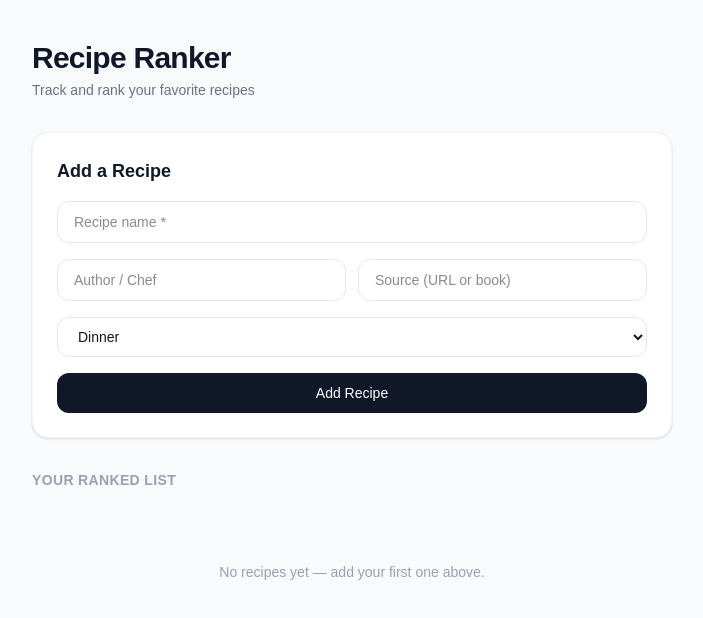
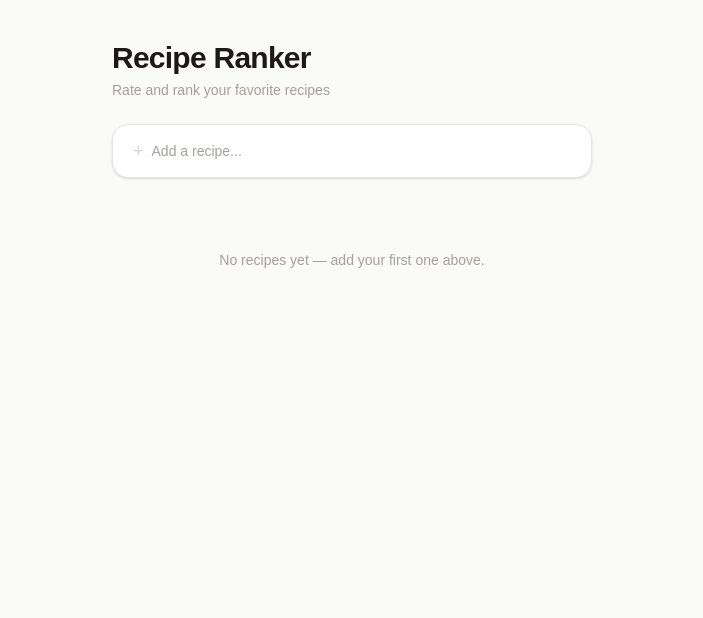
Before and after one commit to jisaacman/recipe-ranker, a Next.js app: page / in a window 1280 px wide. Shown: the top 618 px of the page, without its empty margins (288-991 px from the left). Built offline with nearby package versions, Linux system fonts and the light colour scheme.

Commit message:
UI refresh, ties, category filter

```diff
--- a/app/page.tsx
+++ b/app/page.tsx
@@ -11,46 +11,71 @@ export default function Home() {
   const { recipes, addRecipe, deleteRecipe, getTieredRecipes, mounted } =
     useRecipes();
 
-  const { state, start, chooseTier, pick, cancel, currentComparison, comparisonsLeft } =
+  const { state, start, chooseTier, pick, pickTie, cancel, currentComparison, comparisonsLeft } =
     useRankingFlow(
-      (pending: PendingRecipe, tier: "liked" | "disliked", position: number) => {
-        addRecipe({ ...pending, tier }, position);
+      (pending: PendingRecipe, tier: "liked" | "disliked", position: number, tieWithId?: string) => {
+        addRecipe({ ...pending, tier }, position, tieWithId);
       }
     );
 
+  const likedCount = recipes.filter((r) => r.tier === "liked").length;
+  const dislikedCount = recipes.filter((r) => r.tier === "disliked").length;
+  const avgRating =
+    recipes.length > 0
+      ? (recipes.reduce((s, r) => s + r.rating, 0) / recipes.length).toFixed(1)
+      : null;
+
   return (
-    <main className="min-h-screen bg-gray-50">
-      <div className="max-w-2xl mx-auto px-4 py-10">
-        <header className="mb-8">
-          <h1 className="text-3xl font-bold tracking-tight text-gray-900">
+    <main className="min-h-screen bg-stone-50">
+      <div className="max-w-lg mx-auto px-4 py-10">
+
+        {/* Header */}
+        <header className="mb-6">
+          <h1 className="text-3xl font-bold tracking-tight text-stone-900">
             Recipe Ranker
           </h1>
-          <p className="text-sm text-gray-500 mt-1">
-            Track and rank your favorite recipes
+          <p className="text-sm text-stone-400 mt-1">
+            Rate and rank your favorite recipes
           </p>
         </header>
 
-        <RecipeForm onSubmit={start} />
+        {/* Stats bar */}
+        {mounted && recipes.length > 0 && (
+          <div className="flex items-center bg-white border border-stone-100 rounded-2xl mb-6 divide-x divide-stone-100 shadow-sm">
+            <div className="flex-1 text-center py-3">
+              <p className="text-xl font-bold text-emerald-500">{likedCount}</p>
+              <p className="text-xs text-stone-400 mt-0.5">Liked</p>
+            </div>
+            <div className="flex-1 text-center py-3">
+              <p className="text-xl font-bold text-rose-400">{dislikedCount}</p>
+              <p className="text-xs text-stone-400 mt-0.5">Disliked</p>
+            </div>
+            <div className="flex-1 text-center py-3">
+              <p className="text-xl font-bold text-stone-700">{avgRating}</p>
+              <p className="text-xs text-stone-400 mt-0.5">Avg score</p>
+            </div>
+          </div>
+        )}
 
+        {/* Add recipe */}
+        <div className="mb-6">
+          <RecipeForm onSubmit={start} />
+        </div>
+
+        {/* Ranked list */}
         {mounted && (
-          <section className="mt-8">
-            <h2 className="text-sm font-semibold text-gray-400 uppercase tracking-wide mb-4">
-              {recipes.length > 0
-                ? `${recipes.length} recipe${recipes.length === 1 ? "" : "s"} · sorted by rating`
-                : "Your ranked list"}
-            </h2>
-            <RecipeList recipes={recipes} onDelete={deleteRecipe} />
-          </section>
+          <RecipeList recipes={recipes} onDelete={deleteRecipe} />
         )}
       </div>
 
-      {/* Ranking flow renders as a fixed overlay outside the scroll area */}
+      {/* Ranking flow overlay */}
       <RankingFlow
         state={state}
         currentComparison={currentComparison}
         comparisonsLeft={comparisonsLeft}
         onChooseTier={(tier) => chooseTier(tier, getTieredRecipes(tier))}
         onPick={pick}
+        onPickTie={pickTie}
         onCancel={cancel}
       />
     </main>
--- a/components/RecipeForm.tsx
+++ b/components/RecipeForm.tsx
@@ -7,7 +7,7 @@ const EMPTY: PendingRecipe = {
   name: "",
   author: "",
   source: "",
-  category: "Dinner",
+  category: "Lunch/Dinner",
 };
 
 interface Props {
@@ -16,6 +16,7 @@ interface Props {
 
 export default function RecipeForm({ onSubmit }: Props) {
   const [form, setForm] = useState<PendingRecipe>(EMPTY);
+  const [open, setOpen] = useState(false);
 
   const handleChange =
     (key: keyof PendingRecipe) =>
@@ -28,42 +29,65 @@ export default function RecipeForm({ onSubmit }: Props) {
     if (!form.name.trim()) return;
     onSubmit({ ...form, name: form.name.trim() });
     setForm(EMPTY);
+    setOpen(false);
   };
+
+  if (!open) {
+    return (
+      <button
+        onClick={() => setOpen(true)}
+        className="w-full bg-white border border-stone-200 rounded-2xl px-5 py-4 text-left text-stone-400 text-sm shadow-sm hover:border-stone-300 transition-colors flex items-center gap-2"
+      >
+        <span className="text-lg leading-none text-stone-300">+</span>
+        Add a recipe...
+      </button>
+    );
+  }
 
   return (
     <form
       onSubmit={handleSubmit}
-      className="bg-white rounded-2xl shadow-sm border border-gray-100 p-6 space-y-4"
+      className="bg-white rounded-2xl border border-stone-200 shadow-sm p-5 space-y-3"
     >
-      <h2 className="text-lg font-semibold text-gray-900">Add a Recipe</h2>
+      <div className="flex items-center justify-between mb-1">
+        <h2 className="text-base font-semibold text-stone-900">Add a recipe</h2>
+        <button
+          type="button"
+          onClick={() => setOpen(false)}
+          className="text-stone-300 hover:text-stone-500 text-xl leading-none"
+        >
+          ×
+        </button>
+      </div>
 
       <input
         required
+        autoFocus
         placeholder="Recipe name *"
         value={form.name}
         onChange={handleChange("name")}
-        className="w-full border border-gray-200 rounded-xl px-4 py-2.5 text-sm focus:outline-none focus:ring-2 focus:ring-black/10"
+        className="w-full border border-stone-200 rounded-xl px-4 py-2.5 text-sm focus:outline-none focus:ring-2 focus:ring-stone-200 placeholder:text-stone-300"
       />
 
-      <div className="grid grid-cols-2 gap-3">
+      <div className="grid grid-cols-2 gap-2">
         <input
           placeholder="Author / Chef"
           value={form.author}
           onChange={handleChange("author")}
-          className="border border-gray-200 rounded-xl px-4 py-2.5 text-sm focus:outline-none focus:ring-2 focus:ring-black/10"
+          className="border border-stone-200 rounded-xl px-4 py-2.5 text-sm focus:outline-none focus:ring-2 focus:ring-stone-200 placeholder:text-stone-300"
         />
         <input
-          placeholder="Source (URL or book)"
+          placeholder="Source or book"
           value={form.source}
           onChange={handleChange("source")}
-          className="border border-gray-200 rounded-xl px-4 py-2.5 text-sm focus:outline-none focus:ring-2 focus:ring-black/10"
+          className="border border-stone-200 rounded-xl px-4 py-2.5 text-sm focus:outline-none focus:ring-2 focus:ring-stone-200 placeholder:text-stone-300"
         />
       </div>
 
       <select
         value={form.category}
         onChange={handleChange("category")}
-        className="w-full border border-gray-200 rounded-xl px-4 py-2.5 text-sm focus:outline-none focus:ring-2 focus:ring-black/10 bg-white"
+        className="w-full border border-stone-200 rounded-xl px-4 py-2.5 text-sm focus:outline-none focus:ring-2 focus:ring-stone-200 bg-white text-stone-700"
       >
         {CATEGORIES.map((c) => (
           <option key={c} value={c}>
@@ -74,7 +98,7 @@ export default function RecipeForm({ onSubmit }: Props) {
 
       <button
         type="submit"
-        className="w-full bg-gray-900 text-white rounded-xl py-2.5 text-sm font-medium hover:bg-gray-700 transition-colors"
+        className="w-full bg-stone-900 text-white rounded-xl py-2.5 text-sm font-medium hover:bg-stone-700 transition-colors"
       >
         Add Recipe
       </button>
--- a/components/RecipeList.tsx
+++ b/components/RecipeList.tsx
@@ -1,4 +1,7 @@
-import { Recipe } from "@/types/recipe";
+"use client";
+
+import { useState } from "react";
+import { Recipe, CATEGORIES } from "@/types/recipe";
 import RecipeCard from "@/components/RecipeCard";
 
 interface Props {
@@ -6,18 +9,67 @@ interface Props {
   onDelete: (id: string) => void;
 }
 
+const ALL = "All";
+const TABS = [ALL, ...CATEGORIES] as const;
+type Tab = (typeof TABS)[number];
+
 export default function RecipeList({ recipes, onDelete }: Props) {
-  if (recipes.length === 0) {
-    return (
-      <div className="text-center py-14 text-gray-400">
-        <p className="text-sm">No recipes yet — add your first one above.</p>
-      </div>
-    );
-  }
+  const [filter, setFilter] = useState<Tab>(ALL);
+
+  const filtered =
+    filter === ALL ? recipes : recipes.filter((r) => r.category === filter);
+
+  const countFor = (tab: Tab) =>
+    tab === ALL
+      ? recipes.length
+      : recipes.filter((r) => r.category === tab).length;
 
   return (
-    <ul className="space-y-3">
-      {recipes.map((recipe, index) => (
+    <div className="space-y-4">
+      {/* Category pill tabs */}
+      {recipes.length > 0 && (
+        <div className="flex gap-2 overflow-x-auto pb-1 scrollbar-hide">
+          {TABS.map((tab) => {
+            const count = countFor(tab);
+            const active = filter === tab;
+            return (
+              <button
+                key={tab}
+                onClick={() => setFilter(tab)}
+                className={`flex-shrink-0 flex items-center gap-1.5 px-3 py-1.5 rounded-full text-xs font-medium transition-colors ${
+                  active
+                    ? "bg-stone-900 text-white"
+                    : "bg-white border border-stone-200 text-stone-500 hover:border-stone-300"
+                }`}
+              >
+                {tab}
+                {count > 0 && (
+                  <span
+                    className={`text-xs rounded-full px-1.5 py-0.5 ${
+                      active ? "bg-white/20 text-white" : "bg-stone-100 text-stone-400"
+                    }`}
+                  >
+                    {count}
+                  </span>
+                )}
+              </button>
+            );
+          })}
+        </div>
+      )}
+
+      {/* Recipe cards */}
+      {filtered.length === 0 ? (
+        <div className="text-center py-12 text-stone-400">
+          <p className="text-sm">
+            {recipes.length === 0
+              ? "No recipes yet — add your first one above."
+              : `No ${filter} recipes yet.`}
+          </p>
+        </div>
+      ) : (
+        <ul className="space-y-2">
+          {filtered.map((recipe, index) => (
             <li key={recipe.id}>
               <RecipeCard
                 recipe={recipe}
@@ -27,5 +79,7 @@ export default function RecipeList({ recipes, onDelete }: Props) {
             </li>
           ))}
         </ul>
+      )}
+    </div>
   );
 }
--- a/hooks/useRankingFlow.ts
+++ b/hooks/useRankingFlow.ts
@@ -12,31 +12,29 @@ export type RankingState =
       tier: "liked" | "disliked";
       lo: number;
       hi: number;
-      tieredRecipes: Recipe[]; // snapshot of the tier at the moment ranking began
+      tieredRecipes: Recipe[];
     };
 
 export function useRankingFlow(
   onComplete: (
     pending: PendingRecipe,
     tier: "liked" | "disliked",
-    position: number
+    position: number,
+    tieWithId?: string
   ) => void
 ) {
   const [state, setState] = useState<RankingState>({ phase: "idle" });
 
-  // Called when the form is submitted
   const start = (pending: PendingRecipe) =>
     setState({ phase: "choosing-tier", pending });
 
-  // Called when the user picks liked/disliked
   const chooseTier = (
     tier: "liked" | "disliked",
-    tieredRecipes: Recipe[] // current sorted recipes in that tier
+    tieredRecipes: Recipe[]
   ) => {
     if (state.phase !== "choosing-tier") return;
 
     if (tieredRecipes.length === 0) {
-      // No comparisons needed — first recipe in this tier
       onComplete(state.pending, tier, 0);
       setState({ phase: "idle" });
       return;
@@ -52,7 +50,6 @@ export function useRankingFlow(
     });
   };
 
-  // Called when the user picks "this new recipe" or "the existing one"
   const pick = (preferNew: boolean) => {
     if (state.phase !== "comparing") return;
     const { lo, hi, tieredRecipes, pending, tier } = state;
@@ -69,19 +66,26 @@ export function useRankingFlow(
     }
   };
 
+  // User declares a tie with the current comparison recipe
+  const pickTie = () => {
+    if (state.phase !== "comparing") return;
+    const { lo, hi, tieredRecipes, pending, tier } = state;
+    const mid = Math.floor((lo + hi) / 2);
+    onComplete(pending, tier, mid, tieredRecipes[mid].id);
+    setState({ phase: "idle" });
+  };
+
   const cancel = () => setState({ phase: "idle" });
 
-  // The recipe the new one is being compared against right now
   const currentComparison =
     state.phase === "comparing"
       ? state.tieredRecipes[Math.floor((state.lo + state.hi) / 2)]
       : null;
 
-  // Upper bound on remaining comparisons — useful for a progress hint
   const comparisonsLeft =
     state.phase === "comparing"
       ? Math.ceil(Math.log2(state.hi - state.lo + 1))
       : 0;
 
-  return { state, start, chooseTier, pick, cancel, currentComparison, comparisonsLeft };
+  return { state, start, chooseTier, pick, pickTie, cancel, currentComparison, comparisonsLeft };
 }
--- a/hooks/useRecipes.ts
+++ b/hooks/useRecipes.ts
@@ -5,9 +5,6 @@ import { Recipe } from "@/types/recipe";
 
 const STORAGE_KEY = "recipe-ranker";
 
-// Evenly distribute scores within each tier after any add/delete.
-// liked tier: 10 (best) → 6 (worst)
-// disliked tier: 5 (best) → 1 (worst)
 function recalculateScores(recipes: Recipe[]): Recipe[] {
   const score = (group: Recipe[], max: number, min: number): Recipe[] =>
     group.map((r, i) => ({
@@ -29,7 +26,6 @@ function recalculateScores(recipes: Recipe[]): Recipe[] {
   return [...score(liked, 10, 6), ...score(disliked, 5, 1)];
 }
 
-// Type guard to reject old schema entries that lack tier/rankInTier
 function isValidRecipe(r: unknown): r is Recipe {
   return (
     typeof r === "object" &&
@@ -63,12 +59,14 @@ export function useRecipes() {
     localStorage.setItem(STORAGE_KEY, JSON.stringify(recipes));
   }, [recipes, mounted]);
 
-  // Insert a recipe at `position` within its tier, then recalculate all scores.
   const addRecipe = (
     data: Omit<Recipe, "id" | "rankInTier" | "rating">,
-    position: number
+    position: number,
+    tieWithId?: string
   ) => {
     setRecipes((prev) => {
+      const newId = crypto.randomUUID();
+
       const shifted = prev.map((r) =>
         r.tier === data.tier && r.rankInTier >= position
           ? { ...r, rankInTier: r.rankInTier + 1 }
@@ -76,11 +74,26 @@ export function useRecipes() {
       );
       const newRecipe: Recipe = {
         ...data,
-        id: crypto.randomUUID(),
+        id: newId,
         rankInTier: position,
-        rating: 0, // placeholder; recalculateScores overwrites this
+        rating: 0,
       };
-      return recalculateScores([...shifted, newRecipe]);
+
+      let result = recalculateScores([...shifted, newRecipe]);
+
+      // If tied, average the scores of both recipes so they match
+      if (tieWithId) {
+        const newR = result.find((r) => r.id === newId);
+        const tiedR = result.find((r) => r.id === tieWithId);
+        if (newR && tiedR) {
+          const avg = parseFloat(((newR.rating + tiedR.rating) / 2).toFixed(1));
+          result = result.map((r) =>
+            r.id === newId || r.id === tieWithId ? { ...r, rating: avg } : r
+          );
+        }
+      }
+
+      return result;
     });
   };
 
@@ -99,7 +112,6 @@ export function useRecipes() {
     });
   };
 
-  // Sorted best→worst within a tier — passed to the ranking flow for comparisons
   const getTieredRecipes = (tier: "liked" | "disliked") =>
     recipes
       .filter((r) => r.tier === tier)
--- a/types/recipe.ts
+++ b/types/recipe.ts
@@ -14,11 +14,9 @@ export type PendingRecipe = Omit<Recipe, "id" | "tier" | "rankInTier" | "rating"
 
 export const CATEGORIES = [
   "Breakfast",
-  "Lunch",
-  "Dinner",
+  "Lunch/Dinner",
   "Dessert",
-  "Snack",
-  "Other",
+  "Drinks",
 ] as const;
 
 export type Category = (typeof CATEGORIES)[number];
```
Also changed, not shown: components/RankingFlow.tsx (+48 -53 lines), components/RecipeCard.tsx (+23 -36 lines). Lines whose indentation alone changed are shown as unchanged.
